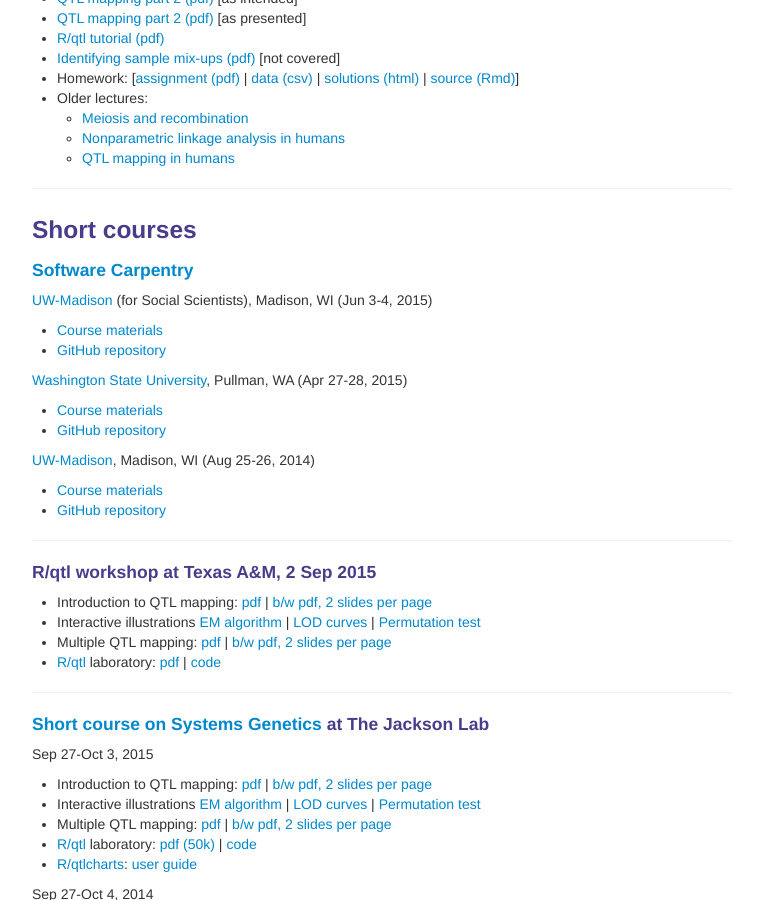
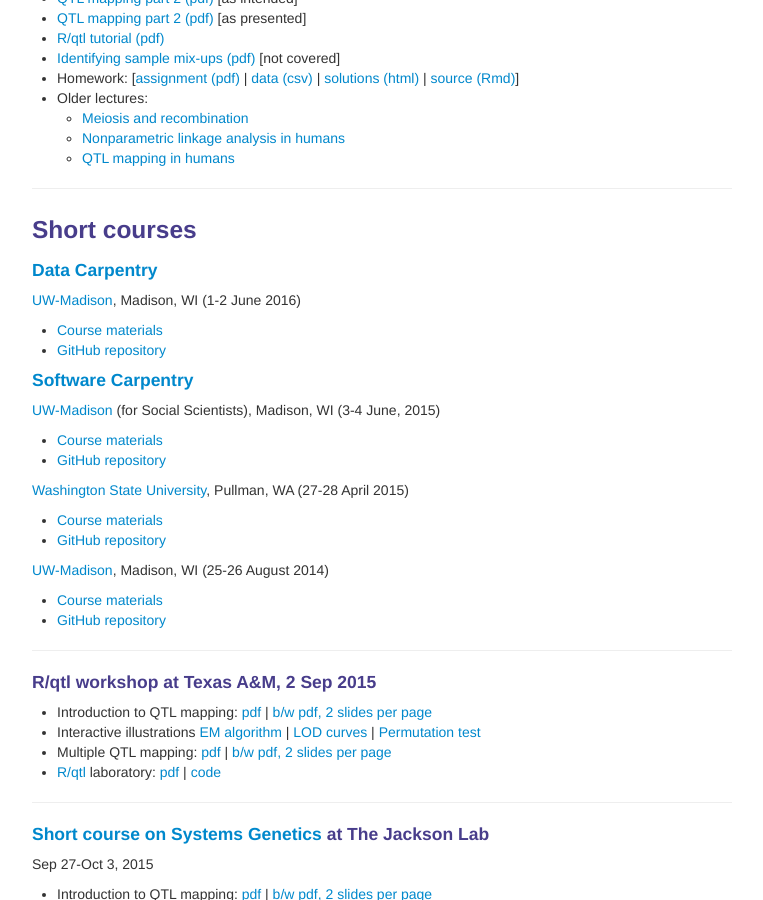
Before and after one commit to kbroman/kbroman.github.io, a Jekyll site: the page built from pages/teaching.md, in a window 1280 px wide and 900 px high, scrolled down 406 px. Shown: the whole window, without its empty margins (258-1021 px from the left). Built offline with Jekyll 4.4.1, drawn with Linux system fonts in a browser that asks for light colours.

Commit message:
Add data carpentry to teaching page

```diff
--- a/pages/teaching.md
+++ b/pages/teaching.md
@@ -44,23 +44,31 @@ description: Karl Broman's teaching
 
 ### <a name="shortcourses"></a>Short courses
 
+#### [Data Carpentry](http://www.datacarpentry.org)
+
+[UW-Madison](http://uw-madison-aci.github.io/2016-06-01-uwmadison/),
+Madison, WI (1-2 June 2016)
+
+  - [Course materials](http://uw-madison-aci.github.io/2016-06-01-uwmadison/)
+  - [GitHub repository](https://github.com/uw-madison-aci/2016-06-01-uwmadison/)
+
 #### [Software Carpentry](http://software-carpentry.org/)
 
 [UW-Madison](http://uw-madison-aci.github.io/2015-06-03-wisc/)
 (for Social Scientists),
-Madison, WI (Jun 3-4, 2015)
+Madison, WI (3-4 June, 2015)
 
   - [Course materials](https://github.com/UW-Madison-ACI/boot-camps/blob/2015-06-03/README.md#day-1)
   - [GitHub repository](https://github.com/UW-Madison-ACI/boot-camps/tree/2015-06-03)
 
 [Washington State University](http://karawoo.com/2015-04-27-wsu/),
-Pullman, WA (Apr 27-28, 2015)
+Pullman, WA (27-28 April 2015)
 
   - [Course materials](http://karawoo.com/2015-04-27-wsu/syllabus/index.html)
   - [GitHub repository](https://github.com/karawoo/2015-04-27-wsu/)
 
 [UW-Madison](http://uw-madison-aci.github.io/2014-08-25-wisc/),
-Madison, WI (Aug 25-26, 2014)
+Madison, WI (25-26 August 2014)
 
   - [Course materials](https://github.com/UW-Madison-ACI/boot-camps/blob/2014-08-25/README.md#day-1)
   - [GitHub repository](https://github.com/UW-Madison-ACI/boot-camps/tree/2014-08-25)
```
